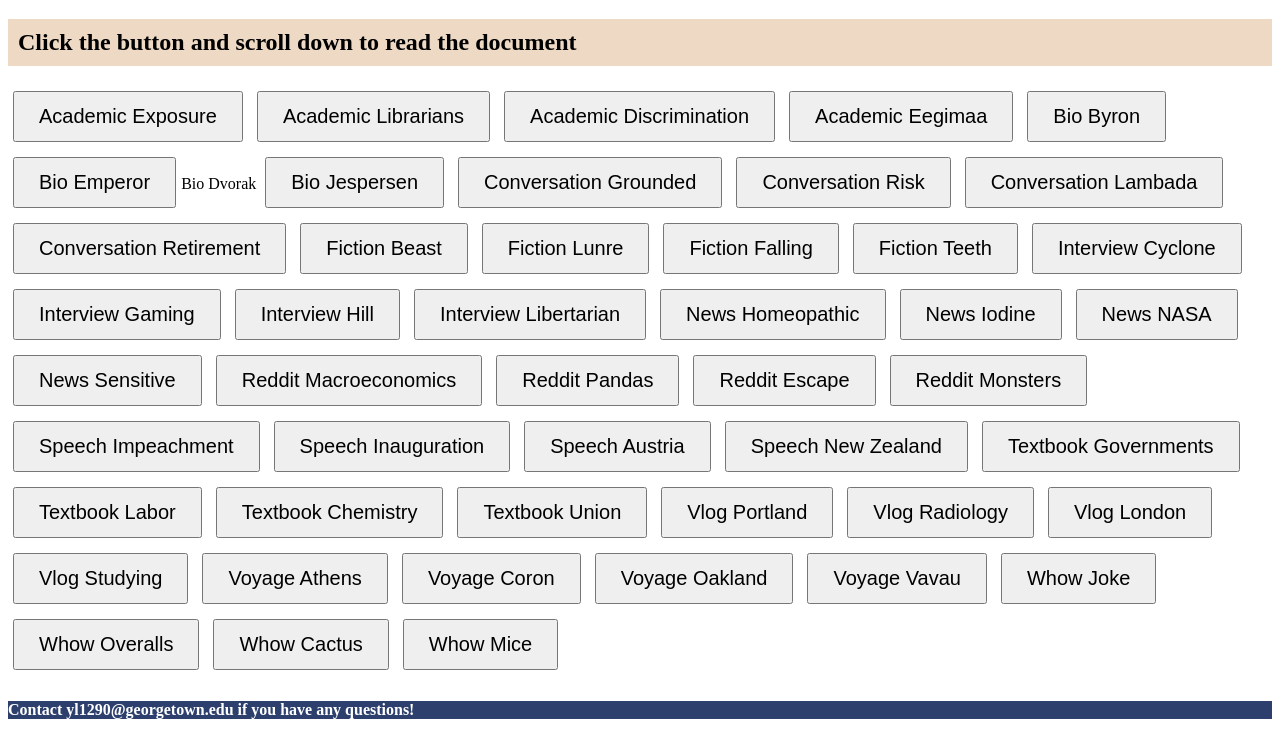
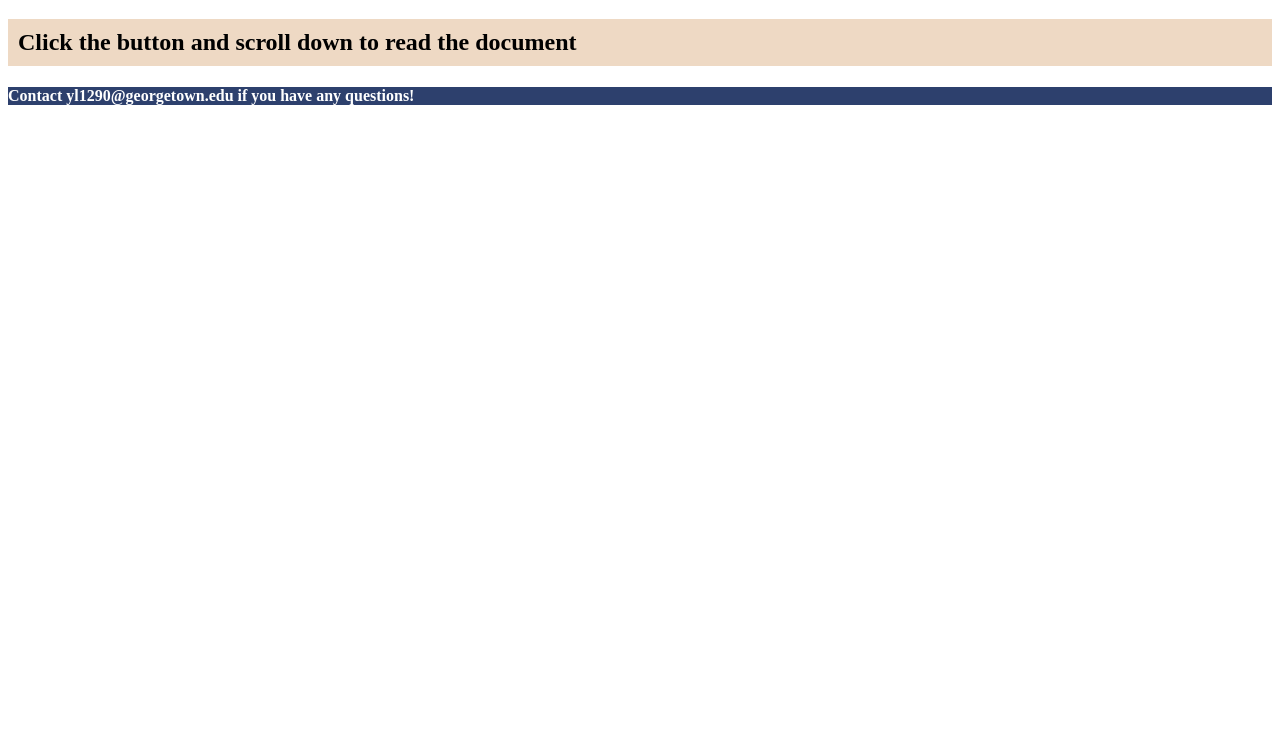
Before and after one commit to jl908069/GUMsley_Sum, a plain HTML site: page index.html in a window 1280 px wide. Shown: the part 81-821 px from the top of the page. After the commit the page ends 800 px from the top, so only its background shows below. Drawn offline with Linux system fonts and the light colour scheme; no server answers.

Commit message:
use html

```diff
--- a/index.html
+++ b/index.html
@@ -49,70 +49,8 @@
 <body>
     <h1>GUM Full Text Reader</h1>
     <h2>Click the button and scroll down to read the document </h2>
-<!--     <div id="buttonsContainer"></div> -->
-    <!-- Tabs -->
-    <div class="tabs">
-        <!-- Academic -->
-        <button class="tablink" onclick="openDocument('academic', 'exposure')">Academic Exposure</button>
-        <button class="tablink" onclick="openDocument('academic', 'librarians')">Academic Librarians</button>
-        <button class="tablink" onclick="openDocument('academic', 'discrimination')">Academic Discrimination</button>
-        <button class="tablink" onclick="openDocument('academic', 'eegimaa')">Academic Eegimaa</button>
-        <!-- Bio -->
-        <button class="tablink" onclick="openDocument('bio', 'byron')">Bio Byron</button>
-        <button class="tablink" onclick="openDocument('bio', 'emperor')">Bio Emperor</button
-        <button class="tablink" onclick="openDocument('bio', 'dvorak')">Bio Dvorak</button>
-        <button class="tablink" onclick="openDocument('bio', 'jespersen')">Bio Jespersen</button>
-        <!-- Conversation -->
-        <button class="tablink" onclick="openDocument('conversation', 'grounded')">Conversation Grounded</button>
-        <button class="tablink" onclick="openDocument('conversation', 'risk')">Conversation Risk</button>
-        <button class="tablink" onclick="openDocument('conversation', 'lambada')">Conversation Lambada</button>
-        <button class="tablink" onclick="openDocument('conversation', 'retirement')">Conversation Retirement</button>
-        <!-- Fiction -->
-        <button class="tablink" onclick="openDocument('fiction', 'beast')">Fiction Beast</button>
-        <button class="tablink" onclick="openDocument('fiction', 'lunre')">Fiction Lunre</button>
-        <button class="tablink" onclick="openDocument('fiction', 'falling')">Fiction Falling</button>
-        <button class="tablink" onclick="openDocument('fiction', 'teeth')">Fiction Teeth</button>
-        <!-- Interview -->
-        <button class="tablink" onclick="openDocument('interview', 'cyclone')">Interview Cyclone</button>
-        <button class="tablink" onclick="openDocument('interview', 'gaming')">Interview Gaming</button>
-        <button class="tablink" onclick="openDocument('interview', 'hill')">Interview Hill</button>
-        <button class="tablink" onclick="openDocument('interview', 'libertarian')">Interview Libertarian</button>
-        <!-- News -->
-        <button class="tablink" onclick="openDocument('news', 'homeopathic')">News Homeopathic</button>
-        <button class="tablink" onclick="openDocument('news', 'iodine')">News Iodine</button>
-        <button class="tablink" onclick="openDocument('news', 'nasa')">News NASA</button>
-        <button class="tablink" onclick="openDocument('news', 'sensitive')">News Sensitive</button>
-        <!-- Reddit -->
-        <button class="tablink" onclick="openDocument('reddit', 'macroeconomics')">Reddit Macroeconomics</button>
-        <button class="tablink" onclick="openDocument('reddit', 'pandas')">Reddit Pandas</button>
-        <button class="tablink" onclick="openDocument('reddit', 'escape')">Reddit Escape</button>
-        <button class="tablink" onclick="openDocument('reddit', 'monsters')">Reddit Monsters</button>
-        <!-- Speech -->
-        <button class="tablink" onclick="openDocument('speech', 'impeachment')">Speech Impeachment</button>
-        <button class="tablink" onclick="openDocument('speech', 'inauguration')">Speech Inauguration</button>
-        <button class="tablink" onclick="openDocument('speech', 'austria')">Speech Austria</button>
-        <button class="tablink" onclick="openDocument('speech', 'newzealand')">Speech New Zealand</button>
-        <!-- Textbook -->
-        <button class="tablink" onclick="openDocument('textbook', 'governments')">Textbook Governments</button>
-        <button class="tablink" onclick="openDocument('textbook', 'labor')">Textbook Labor</button>
-        <button class="tablink" onclick="openDocument('textbook', 'chemistry')">Textbook Chemistry</button>
-        <button class="tablink" onclick="openDocument('textbook', 'union')">Textbook Union</button>
-        <!-- Vlog -->
-        <button class="tablink" onclick="openDocument('vlog', 'portland')">Vlog Portland</button>
-        <button class="tablink" onclick="openDocument('vlog', 'radiology')">Vlog Radiology</button>
-        <button class="tablink" onclick="openDocument('vlog', 'london')">Vlog London</button>
-        <button class="tablink" onclick="openDocument('vlog', 'studying')">Vlog Studying</button>
-        <!-- Voyage -->
-        <button class="tablink" onclick="openDocument('voyage', 'athens')">Voyage Athens</button>
-        <button class="tablink" onclick="openDocument('voyage', 'coron')">Voyage Coron</button>
-        <button class="tablink" onclick="openDocument('voyage', 'oakland')">Voyage Oakland</button>
-        <button class="tablink" onclick="openDocument('voyage', 'vavau')">Voyage Vavau</button>
-        <!-- Whow -->
-        <button class="tablink" onclick="openDocument('whow', 'joke')">Whow Joke</button>
-        <button class="tablink" onclick="openDocument('whow', 'overalls')">Whow Overalls</button>
-        <button class="tablink" onclick="openDocument('whow', 'cactus')">Whow Cactus</button>
-        <button class="tablink" onclick="openDocument('whow', 'mice')">Whow Mice</button>
-    </div>
+
+    <div id="buttonsContainer"></div> <!-- Uncommented container for buttons -->
 
     <script>
         window.onload = function() {
```
Lines whose indentation alone changed are shown as unchanged.
